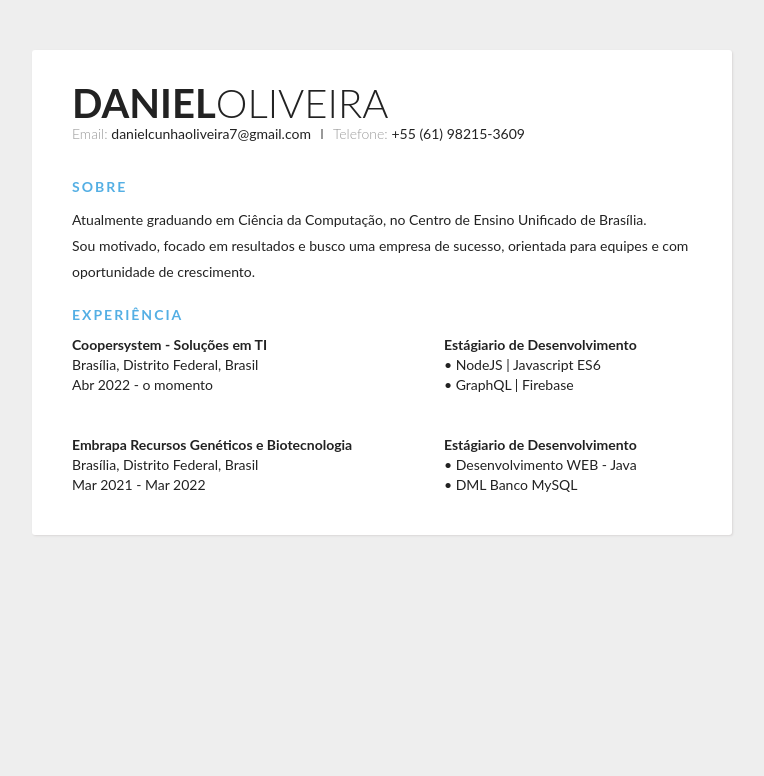
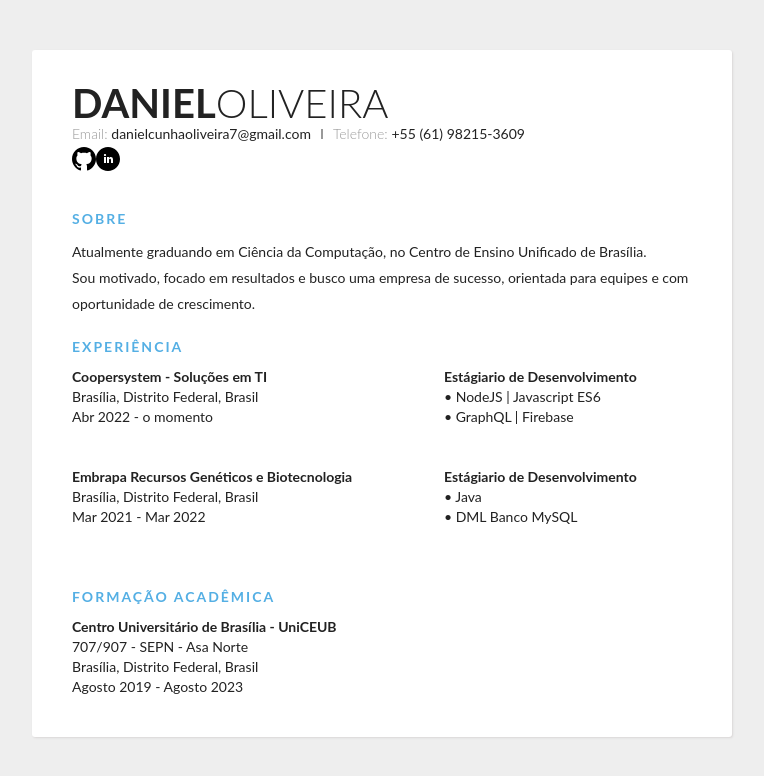
Before and after one commit to banksdaniel/my-simple-resume, a React (Create React App) app: page / in a window 1280 px wide. Shown: the top 776 px of the page, without its empty margins (258-1022 px from the left). Built offline with nearby package versions, Linux system fonts and the light colour scheme.

Commit message:
🧑‍💻 Updating CV

```diff
--- a/src/App.js
+++ b/src/App.js
@@ -14,6 +14,9 @@
           <span class="separator"></span>
           <span class="phone">Telefone: </span>
           <span class="phone-val"> +55 (61) 98215-3609</span>
+          <br></br>
+          <span class="github"><a href ="https://github.com/dangrunger"><svg xmlns="http://www.w3.org/2000/svg" width="24" height="24" viewBox="0 0 24 24"><path d="M12 0c-6.626 0-12 5.373-12 12 0 5.302 3.438 9.8 8.207 11.387.599.111.793-.261.793-.577v-2.234c-3.338.726-4.033-1.416-4.033-1.416-.546-1.387-1.333-1.756-1.333-1.756-1.089-.745.083-.729.083-.729 1.205.084 1.839 1.237 1.839 1.237 1.07 1.834 2.807 1.304 3.492.997.107-.775.418-1.305.762-1.604-2.665-.305-5.467-1.334-5.467-5.931 0-1.311.469-2.381 1.236-3.221-.124-.303-.535-1.524.117-3.176 0 0 1.008-.322 3.301 1.23.957-.266 1.983-.399 3.003-.404 1.02.005 2.047.138 3.006.404 2.291-1.552 3.297-1.23 3.297-1.23.653 1.653.242 2.874.118 3.176.77.84 1.235 1.911 1.235 3.221 0 4.609-2.807 5.624-5.479 5.921.43.372.823 1.102.823 2.222v3.293c0 .319.192.694.801.576 4.765-1.589 8.199-6.086 8.199-11.386 0-6.627-5.373-12-12-12z"/></svg></a></span>
+          <span class="linkedin"><a href ="https://www.linkedin.com/in/dangrunger/"><svg xmlns="http://www.w3.org/2000/svg" width="24" height="24" viewBox="0 0 24 24"><path d="M12 0c-6.627 0-12 5.373-12 12s5.373 12 12 12 12-5.373 12-12-5.373-12-12-12zm-2 16h-2v-6h2v6zm-1-6.891c-.607 0-1.1-.496-1.1-1.109 0-.612.492-1.109 1.1-1.109s1.1.497 1.1 1.109c0 .613-.493 1.109-1.1 1.109zm8 6.891h-1.998v-2.861c0-1.881-2.002-1.722-2.002 0v2.861h-2v-6h2v1.093c.872-1.616 4-1.736 4 1.548v3.359z"/></svg></a></span>
         </div>
       </div>
       <div class="about">
@@ -61,14 +64,32 @@
               <div class="right">
                 <div class="name">Estágiario de Desenvolvimento</div>
                 <div class="desc">
-                  • Desenvolvimento WEB - Java <br></br>• DML Banco MySQL
+                  • Java <br></br>• DML Banco MySQL
                 </div>
               </div>
             </div>
           </div>
         </div>
+        <div class="details">
+        <div class="section">
+          <br></br>
+          <div class="section__title">FORMAÇÃO ACADÊMICA</div>
+          <div class="section__list">
+            <div class="section__list-item">
+              <div class="left">
+                <div class="name">Centro Universitário de Brasília - UniCEUB</div>
+                <div class="desc">
+                707/907 - SEPN - Asa Norte<br></br>
+                Brasília, Distrito Federal, Brasil
+                </div>
+                <div class="duration">Agosto 2019 - Agosto 2023</div>
+              </div>
+            </div>
+            </div>
+          </div>
+        </div>
+        </div>
       </div>
-    </div>
   );
 }
 
```
